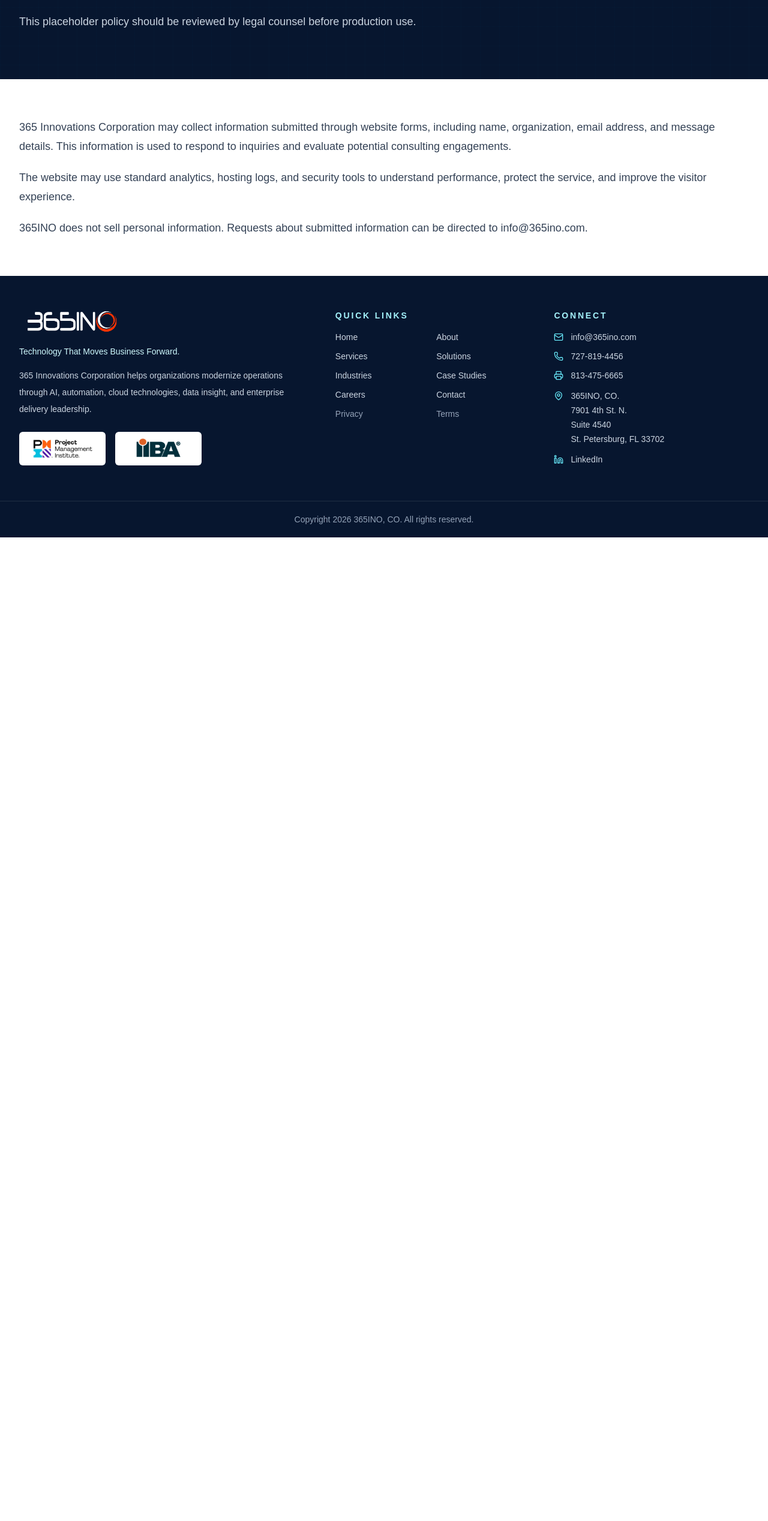
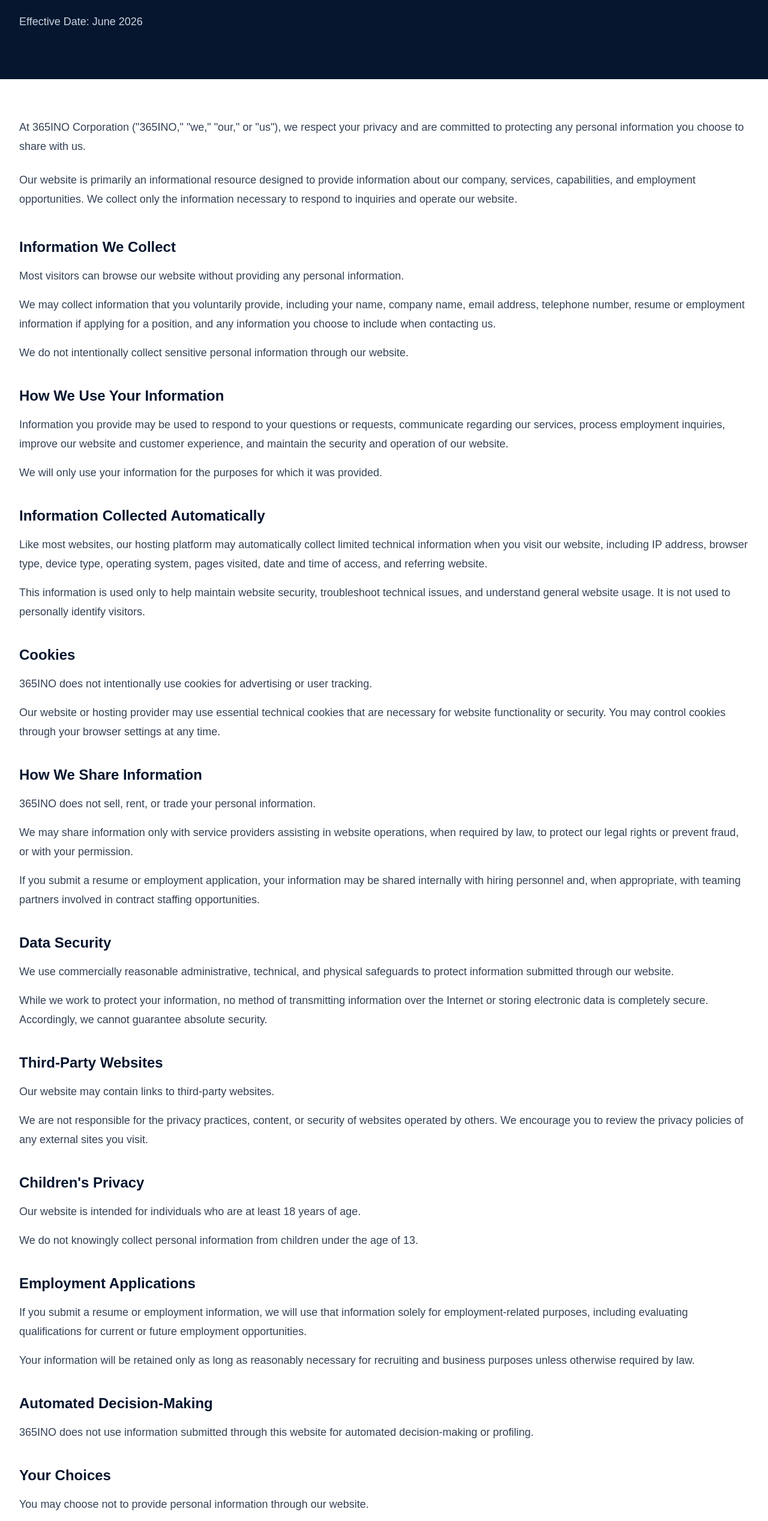
Before and after one commit to Space3434/365INO, a Next.js app: page /privacy-policy in a window 1280 px wide. Shown: the part 261-2797 px from the top of the page at 60% size. Before the commit the page ends 1157 px from the top, so only its background shows below. Built offline with nearby package versions, Linux system fonts and the light colour scheme.

Commit message:
Add privacy policy content

```diff
--- a/app/privacy-policy/page.tsx
+++ b/app/privacy-policy/page.tsx
@@ -3,9 +3,97 @@ import { PageHero } from "@/components/page-hero";
 import { companyContact } from "@/lib/contact";
 import { createMetadata } from "@/lib/metadata";
 
+const sections = [
+  {
+    title: "Information We Collect",
+    content: [
+      "Most visitors can browse our website without providing any personal information.",
+      "We may collect information that you voluntarily provide, including your name, company name, email address, telephone number, resume or employment information if applying for a position, and any information you choose to include when contacting us.",
+      "We do not intentionally collect sensitive personal information through our website."
+    ]
+  },
+  {
+    title: "How We Use Your Information",
+    content: [
+      "Information you provide may be used to respond to your questions or requests, communicate regarding our services, process employment inquiries, improve our website and customer experience, and maintain the security and operation of our website.",
+      "We will only use your information for the purposes for which it was provided."
+    ]
+  },
+  {
+    title: "Information Collected Automatically",
+    content: [
+      "Like most websites, our hosting platform may automatically collect limited technical information when you visit our website, including IP address, browser type, device type, operating system, pages visited, date and time of access, and referring website.",
+      "This information is used only to help maintain website security, troubleshoot technical issues, and understand general website usage. It is not used to personally identify visitors."
+    ]
+  },
+  {
+    title: "Cookies",
+    content: [
+      "365INO does not intentionally use cookies for advertising or user tracking.",
+      "Our website or hosting provider may use essential technical cookies that are necessary for website functionality or security. You may control cookies through your browser settings at any time."
+    ]
+  },
+  {
+    title: "How We Share Information",
+    content: [
+      "365INO does not sell, rent, or trade your personal information.",
+      "We may share information only with service providers assisting in website operations, when required by law, to protect our legal rights or prevent fraud, or with your permission.",
+      "If you submit a resume or employment application, your information may be shared internally with hiring personnel and, when appropriate, with teaming partners involved in contract staffing opportunities."
+    ]
+  },
+  {
+    title: "Data Security",
+    content: [
+      "We use commercially reasonable administrative, technical, and physical safeguards to protect information submitted through our website.",
+      "While we work to protect your information, no method of transmitting information over the Internet or storing electronic data is completely secure. Accordingly, we cannot guarantee absolute security."
+    ]
+  },
+  {
+    title: "Third-Party Websites",
+    content: [
+      "Our website may contain links to third-party websites.",
+      "We are not responsible for the privacy practices, content, or security of websites operated by others. We encourage you to review the privacy policies of any external sites you visit."
+    ]
+  },
+  {
+    title: "Children's Privacy",
+    content: [
+      "Our website is intended for individuals who are at least 18 years of age.",
+      "We do not knowingly collect personal information from children under the age of 13."
+    ]
+  },
+  {
+    title: "Employment Applications",
+    content: [
+      "If you submit a resume or employment information, we will use that information solely for employment-related purposes, including evaluating qualifications for current or future employment opportunities.",
+      "Your information will be retained only as long as reasonably necessary for recruiting and business purposes unless otherwise required by law."
+    ]
+  },
+  {
+    title: "Automated Decision-Making",
+    content: [
+      "365INO does not use information submitted through this website for automated decision-making or profiling."
+    ]
+  },
+  {
+    title: "Your Choices",
+    content: [
+      "You may choose not to provide personal information through our website.",
+      `If you have submitted personal information and would like to request that it be updated or deleted, please contact us at ${companyContact.email}.`
+    ]
+  },
+  {
+    title: "Changes to This Privacy Policy",
+    content: [
+      "We may update this Privacy Policy from time to time to reflect changes in our business, technology, or legal requirements.",
+      "Any updates will be posted on this page with a revised Effective Date."
+    ]
+  }
+];
+
 export const metadata: Metadata = createMetadata(
   "Privacy Policy",
-  "365INO privacy policy for website visitors and consultation inquiries.",
+  "365INO privacy policy for website visitors, consultation inquiries, and employment inquiries.",
   "/privacy-policy"
 );
 
@@ -15,24 +103,44 @@ export default function PrivacyPolicyPage() {
       <PageHero
         eyebrow="Privacy"
         title="Privacy Policy"
-        description="This placeholder policy should be reviewed by legal counsel before production use."
+        description="Effective Date: June 2026"
       />
       <section className="bg-white py-16">
-        <div className="container-pad max-w-3xl space-y-5 text-lg leading-8 text-slate-700">
-          <p>
-            365 Innovations Corporation may collect information submitted through website forms, including name,
-            organization, email address, and message details. This information is used to respond to inquiries and
-            evaluate potential consulting engagements.
-          </p>
-          <p>
-            The website may use standard analytics, hosting logs, and security tools to understand performance,
-            protect the service, and improve the visitor experience.
-          </p>
-          <p>
-            365INO does not sell personal information. Requests about submitted information can be directed to
-            {" "}
-            {companyContact.email}.
-          </p>
+        <div className="container-pad max-w-4xl">
+          <div className="space-y-6 text-lg leading-8 text-slate-700">
+            <p>
+              At 365INO Corporation (&quot;365INO,&quot; &quot;we,&quot; &quot;our,&quot; or &quot;us&quot;), we
+              respect your privacy and are committed to protecting any personal information you choose to share with us.
+            </p>
+            <p>
+              Our website is primarily an informational resource designed to provide information about our company,
+              services, capabilities, and employment opportunities. We collect only the information necessary to
+              respond to inquiries and operate our website.
+            </p>
+          </div>
+
+          <div className="mt-12 space-y-10">
+            {sections.map((section) => (
+              <section key={section.title}>
+                <h2 className="text-2xl font-black text-navy">{section.title}</h2>
+                <div className="mt-4 space-y-4 text-lg leading-8 text-slate-700">
+                  {section.content.map((paragraph) => (
+                    <p key={paragraph}>{paragraph}</p>
+                  ))}
+                </div>
+              </section>
+            ))}
+
+            <section>
+              <h2 className="text-2xl font-black text-navy">Contact Us</h2>
+              <div className="mt-4 space-y-2 text-lg leading-8 text-slate-700">
+                <p>If you have questions regarding this Privacy Policy or how we handle personal information, please contact us:</p>
+                <p className="font-bold text-navy">365INO Corporation</p>
+                <p>Email: {companyContact.email}</p>
+                <p>Website: www.365ino.com</p>
+              </div>
+            </section>
+          </div>
         </div>
       </section>
     </>
--- a/components/footer.tsx
+++ b/components/footer.tsx
@@ -53,9 +53,9 @@ export function Footer() {
                 {item.label}
               </Link>
             ))}
-            <span className="cursor-default text-slate-400" aria-label="Privacy page unavailable for review">
+            <Link href="/privacy-policy" className="hover:text-white">
               Privacy
-            </span>
+            </Link>
             <span className="cursor-default text-slate-400" aria-label="Terms page unavailable for review">
               Terms
             </span>
--- a/preview.html
+++ b/preview.html
@@ -520,7 +520,7 @@
         <strong>365INO, CO.</strong>
         <span>7901 4th St. N., Suite 4540, St. Petersburg, FL 33702</span>
         <span>T 727-819-4456 | F 813-475-6665 | E info@365ino.com</span>
-        <span>Privacy | Terms</span>
+        <span><a href="http://localhost:3000/privacy-policy">Privacy</a> | Terms</span>
         <span>Copyright 2026 365INO, CO. All rights reserved.</span>
       </div>
     </footer>
```
